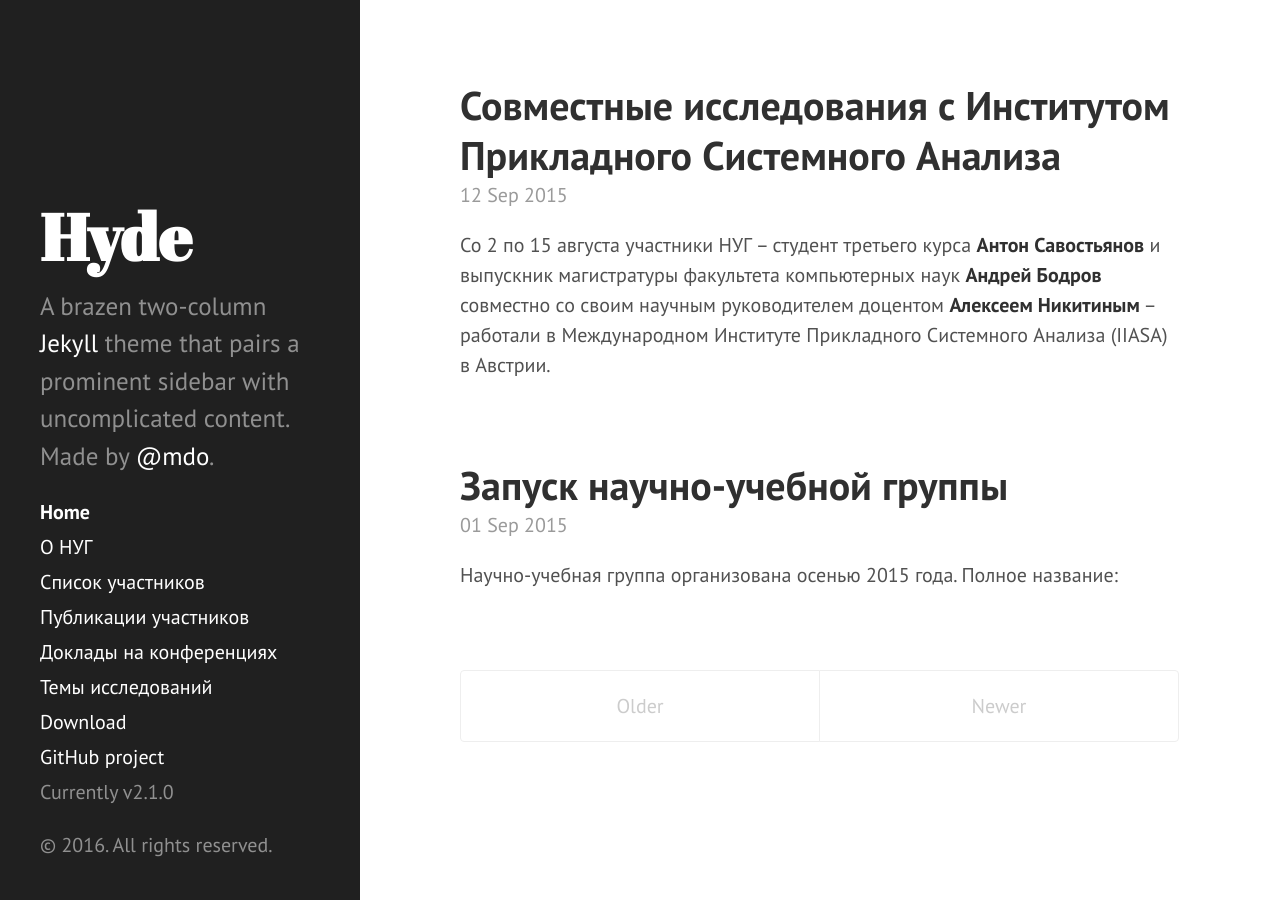
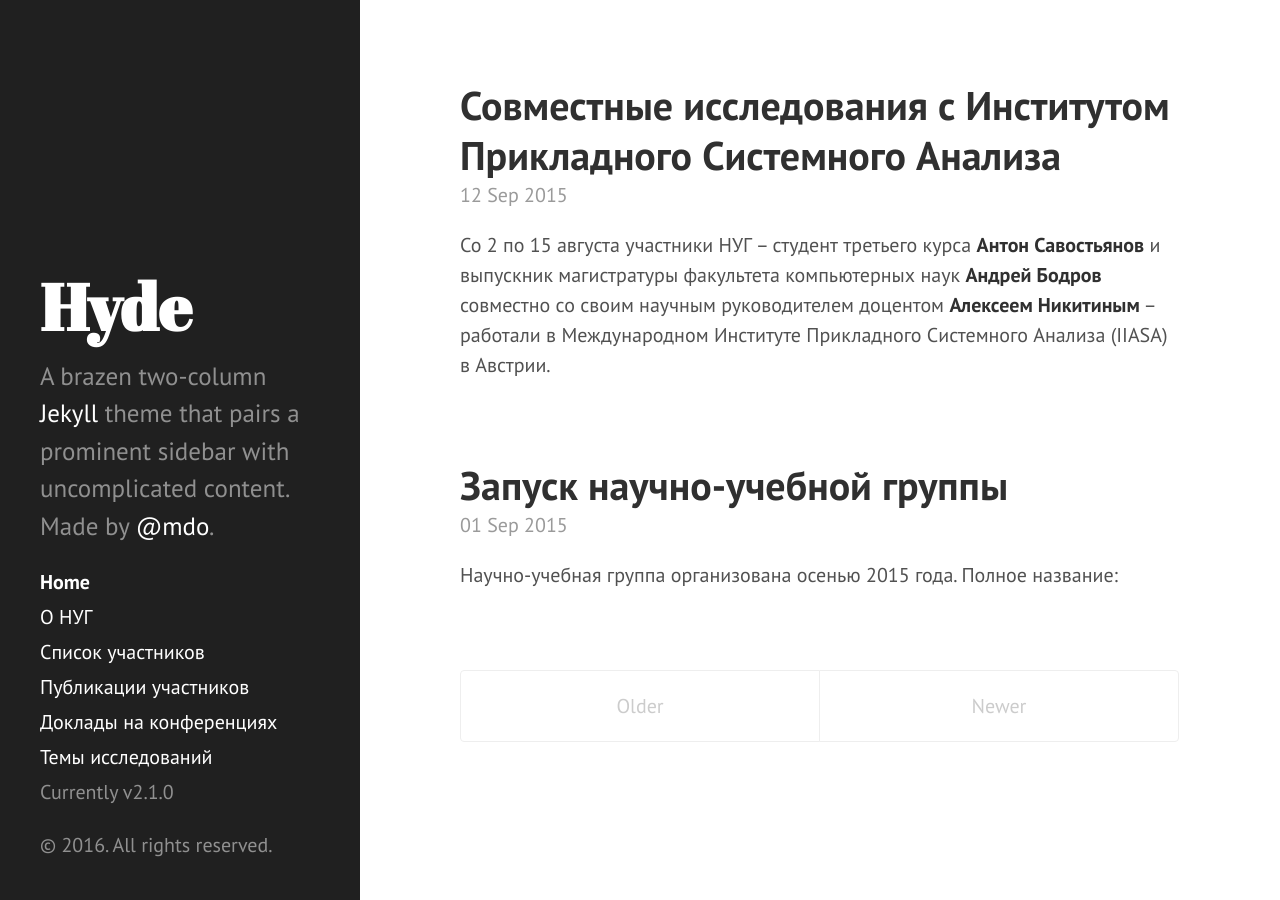
Before and after one commit to hsemmsg/hsemmsg.github.io, a Jekyll site: the page built from index.html, in a window 1280 px wide. Built offline with Jekyll 4.4.1, drawn with Linux system fonts in a browser that asks for light colours; Markdown is read by kramdown in place of the engine named in the settings; the list of posts is cut into pages by our own code.

Commit message:
Cleaned sidebar, fixed CNAME

```diff
--- a/CNAME
+++ b/CNAME
@@ -1 +1 @@
-hyde.getpoole.com
+hsemmsg.github.com
--- a/_includes/sidebar.html
+++ b/_includes/sidebar.html
@@ -26,8 +26,8 @@
         {% endif %}
       {% endfor %}
 
-      <a class="sidebar-nav-item" href="{{ site.github.repo }}/archive/v{{ site.version }}.zip">Download</a>
-      <a class="sidebar-nav-item" href="{{ site.github.repo }}">GitHub project</a>
+  <!--    <a class="sidebar-nav-item" href="{{ site.github.repo }}/archive/v{{ site.version }}.zip">Download</a>
+      <a class="sidebar-nav-item" href="{{ site.github.repo }}">GitHub project</a> -->
       <span class="sidebar-nav-item">Currently v{{ site.version }}</span>
     </nav>
 
```
